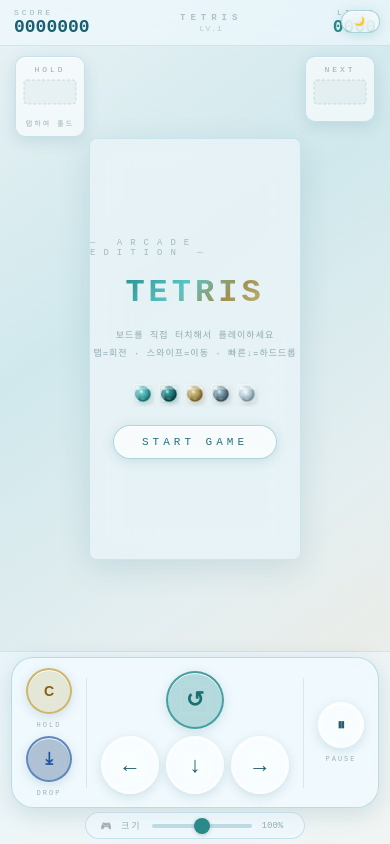
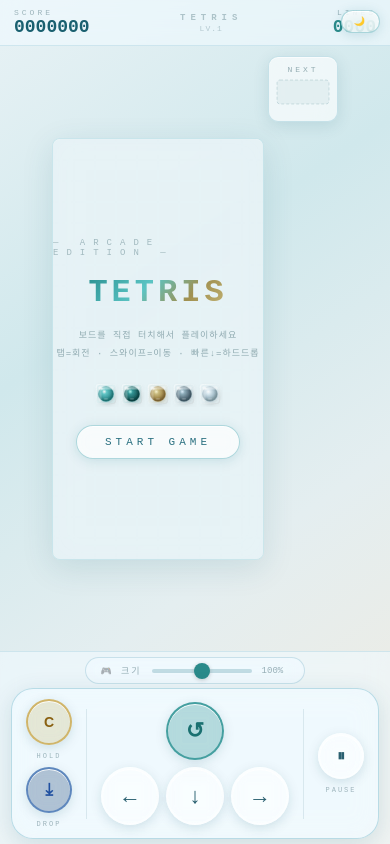
Before and after one commit to dktpxmdkalshvps/tetrisgamejs, a React (Vite) app: page / in a window 390 px wide. Built offline with nearby package versions, Linux system fonts and the light colour scheme.

Commit message:
feat: remove hold box and move size slider above controls for mobile UI

```diff
--- a/src/App.jsx
+++ b/src/App.jsx
@@ -903,9 +903,6 @@
 
           {/* MIDDLE: hold | board | next */}
           <div style={{flex:1,display:"flex",alignItems:"center",justifyContent:"center",gap:4,padding:"4px 3px",minHeight:0}}>
-            <div style={{alignSelf:"flex-start",paddingTop:6}}>
-              <MiniSidePanel label="Hold" piece={heldPiece} isDark={D} onPress={holdPiece}/>
-            </div>
             {boardEl}
             <div style={{alignSelf:"flex-start",paddingTop:6}}>
               <MiniSidePanel label="Next" piece={next} isDark={D}/>
@@ -921,8 +918,8 @@
             backdropFilter:"blur(10px)",
             borderTop:`1px solid ${D?"rgba(80,120,140,0.3)":"rgba(160,205,220,0.4)"}`,
           }}>
+            <SizeSlider value={ctrlScale} onChange={setCtrlScale} isDark={D}/>
             <TouchControls {...ctrlProps}/>
-            <SizeSlider value={ctrlScale} onChange={setCtrlScale} isDark={D}/>
           </div>
         </div>
 
```
